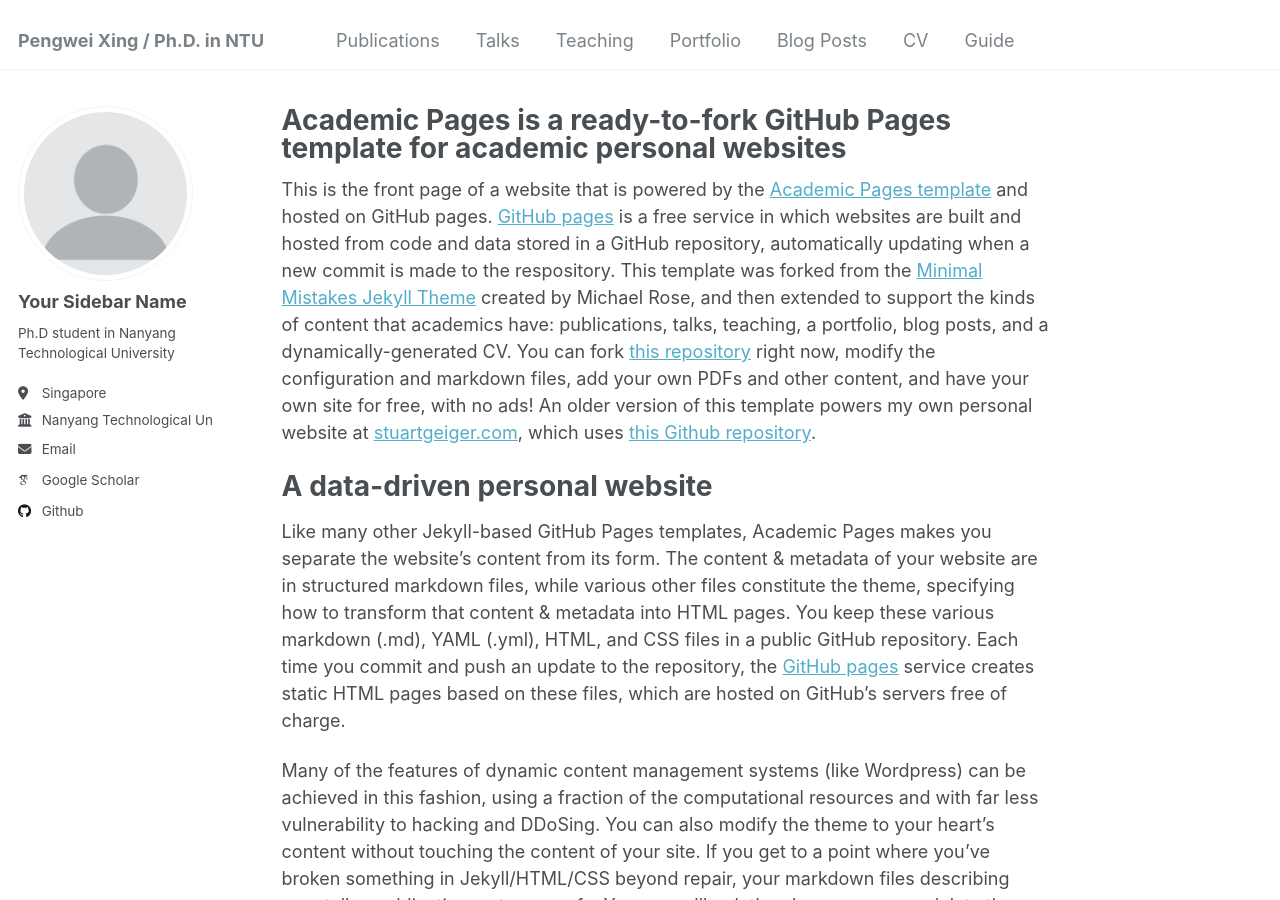
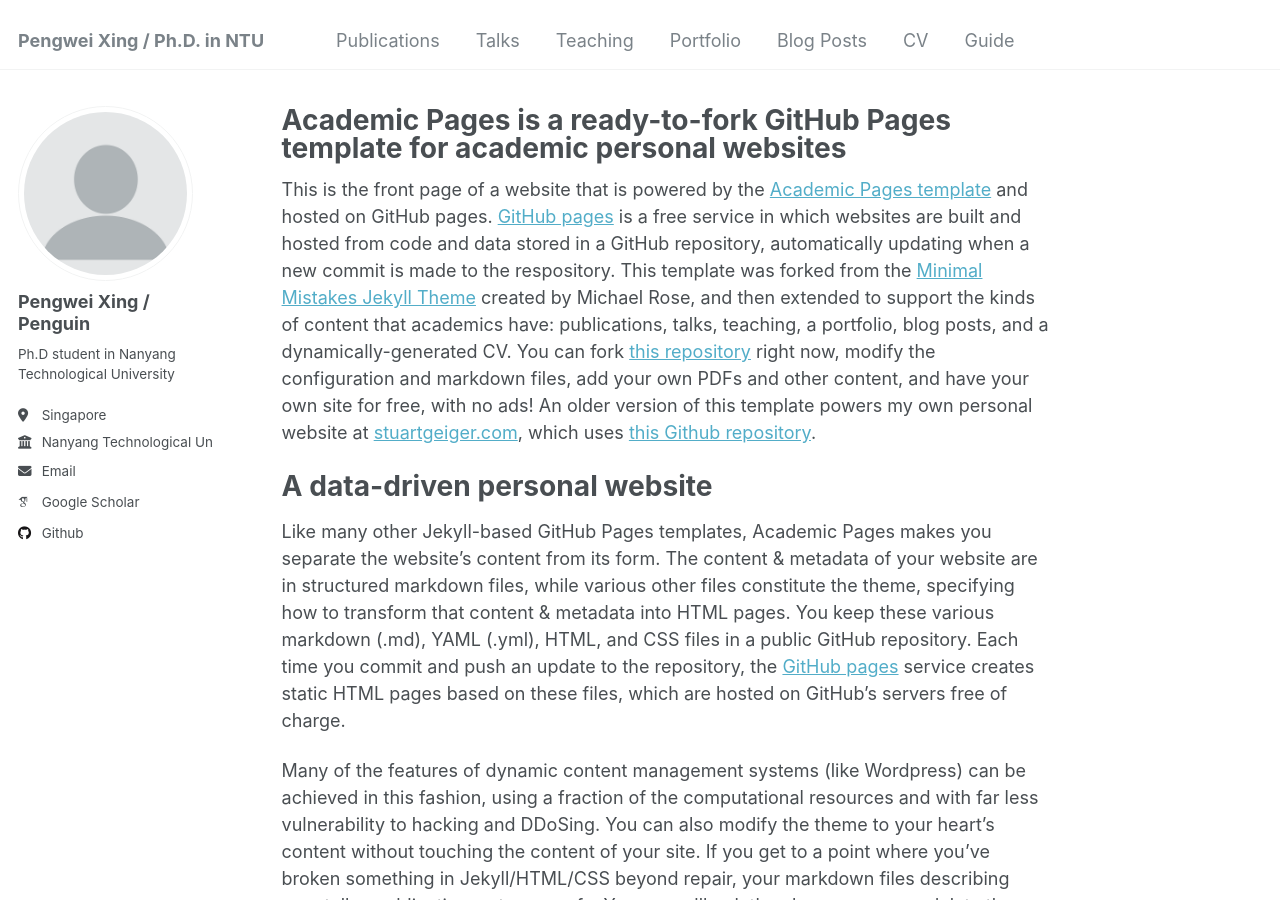
Before and after one commit to bluerxing/bluerxing.github.io, a Jekyll site: the page built from _pages/about.md, in a window 1280 px wide and 900 px high. Built offline with Jekyll 4.4.1, drawn with Linux system fonts in a browser that asks for light colours; some web fonts are replaced.

Commit message:
Update _config.yml

```diff
--- a/_config.yml
+++ b/_config.yml
@@ -22,7 +22,7 @@ repository               : "bluerxing/bluerxing.github.io"
 author:
   # Biographic information
   avatar           : "profile.png"
-  name             : "Your Sidebar Name"
+  name             : "Pengwei Xing / Penguin"
   pronouns         : # example: "she/her"
   bio              : "Ph.D student in Nanyang Technological University"
   location         : "Singapore"
@@ -32,7 +32,7 @@ author:
 
   # Academic websites
   arxiv            : # URL - Update with the correct link to your profile
-  googlescholar    : "https://scholar.google.com/citations?user=PS_CX0AAAAAJ"
+  googlescholar    : "https://scholar.google.com.sg/citations?user=uGfjjkcAAAAJ"
   impactstory      : # URL
   orcid            : # "http://orcid.org/yourorcidurl"
   semantic         : # URL
```
